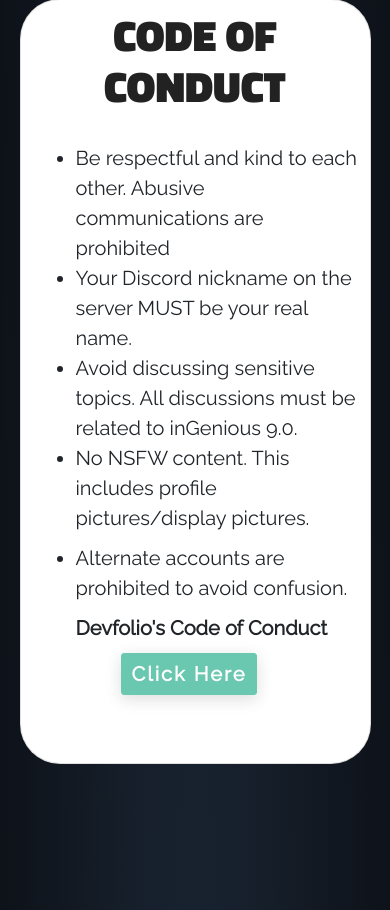
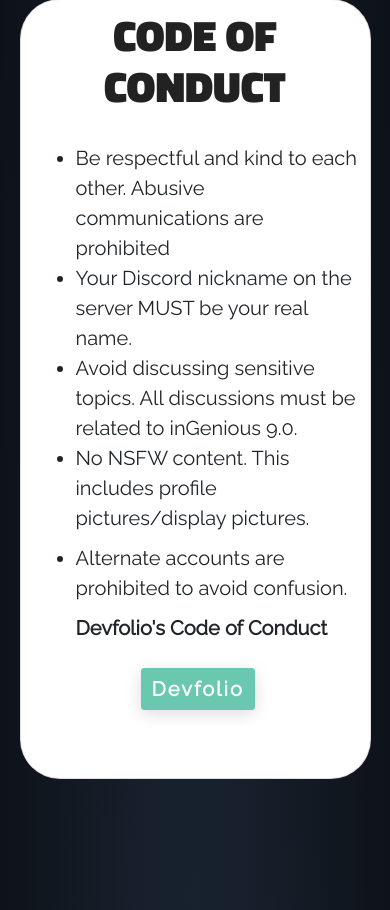
Before and after one commit to inGenius-2020/website, a PHP site: page /index.html in a window 390 px wide. Shown: the part 4029-4939 px from the top of the page. Run offline with PHP 8.4, Linux system fonts and the light colour scheme; some libraries are stand-ins or nearby versions; some web fonts are replaced.

Commit message:
button centered

```diff
--- a/css/ingenious.css
+++ b/css/ingenious.css
@@ -97,6 +97,9 @@ border-radius: 40px;
 
 body{
 	align-items: center;
+}
+.butan{
+	margin-left: 1.6rem;
 }
 .ingcoc{
 	width: 600px;
@@ -230,8 +233,8 @@ border-radius: 40px;
 		padding-bottom: 70px;
 	}
 	.butan{
-		margin-left: 3em;
-		margin-right: 40px;
+		margin-left: 6.7rem;
+
 	}
 	#sponsors .card{
 		width: 90%;
@@ -327,6 +330,10 @@ border-radius: 40px;
 		height: 120px;
 		width: 120px;
 	}
+	.butan{
+		margin-left: 8rem;
+
+	}
 }
 /*moto*/
 @media (max-width: 360px){
@@ -334,4 +341,8 @@ border-radius: 40px;
 		height: 100px;
 		width: 250px;
 	}
+	.butan{
+		margin-left: 6rem;
+	}
 }
+}
--- a/index.html
+++ b/index.html
@@ -170,7 +170,7 @@
 	<h1 class="d-flex justify-content-center" style = "font-family: 'Titillium Web', sans-serif;font-size: 43px; padding-top:25px; padding-bottom: 20px;">About Us</h1>
 	<div class="row" style="font-size: 20px;">
 	<div class="col-sm-9 col-lg-12">
-	<p style="font-family: 'Raleway' !important;"><span style="background-color: #28a8e0; border-radius: 5%;">inGenius 2020</span> is an<strong><span style="color:blue;"> annual 24-hour hackathon</span></strong> organised by PES University, Electronic City Campus. With over 3500 registrations over the past eight years, we're back again.<p>Circumstances may have forced us online, but that came as a blessing in disguise. Because this time, we've upped the stakes as we're going <strong>fully global</strong> That's right, inGenius is open to registrations to each and any one of you that wants to take part, wherever you are.</p><strong><p> No restrictions, no criteria, and NO FEE.</p></strong>
+	<p style="font-family: 'Raleway' !important;"><strong>in<span style="color: #28a8e0;">Genius</span> 2020 </strong> is an<strong><span style="color:blue;"> annual 24-hour hackathon</span></strong> organised by PES University, Electronic City Campus. With over <strong>3500</strong> registrations over the <strong>past eight years</strong>, we're back again.<p>Circumstances may have forced us online, but that came as a blessing in disguise. Because this time, we've upped the stakes as we're going <strong>fully global</strong> That's right, inGenius is open to registrations to each and any one of you that wants to take part, wherever you are.</p><strong><p> No restrictions, no criteria, and NO FEE.</p></strong>
 </p><p>Read the brochure to know more!</p>
   </div>
 	<div class="col-sm12 col-12" style=" padding-top:4px;">
@@ -289,7 +289,7 @@
 								<li> Alternate accounts are prohibited to avoid confusion.</li>
 							</ul>
 							<b>Devfolio's Code of Conduct</b>
-							<div class="row justify-content-center" style = "padding-bottom: 10px; padding-top:10px;"><a style="margin:0px; padding:0px;"href = "https://devfolio.co/code-of-conduct" target="_blank"><button class="btn btn-primary btn-lg dev-btn butan">Click Here </button></a></div>
+							<div class="row justify-content-center" style = "padding-bottom: 10px; padding-top:25px;"><a style="margin:0px; padding:0px;"href = "https://devfolio.co/code-of-conduct" target="_blank"><button class="btn btn-primary btn-lg dev-btn butan">Devfolio </button></a></div>
 <!--<span>Click on the button to know more about Devfolio's Code Of Conduct</span>-->
 						</div>
 					</div>
```
